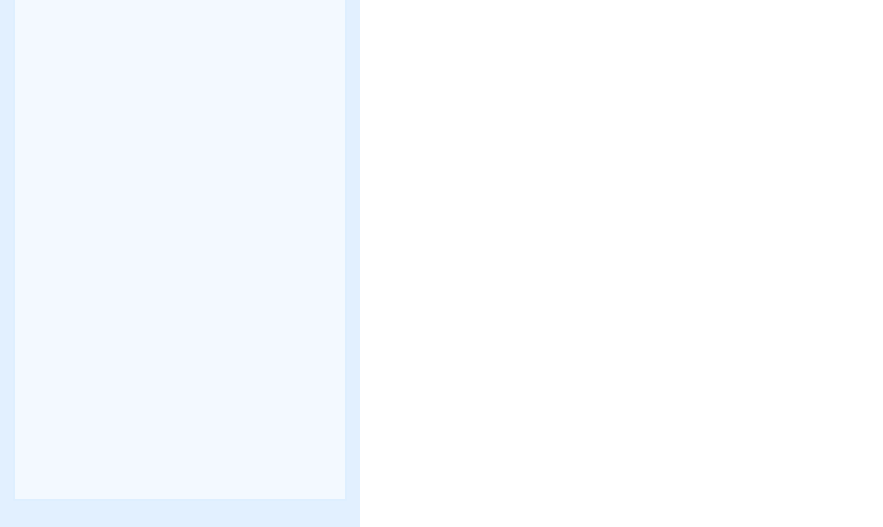
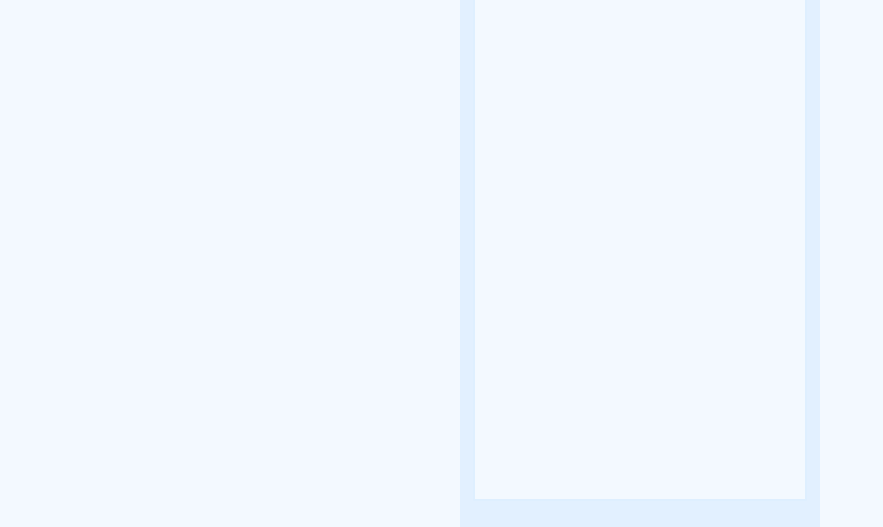
Before and after one commit to marvelmochi/todo-list, a plain HTML site: page index.html in a window 1280 px wide. Shown: the part 403-930 px from the top of the page, without its empty margins (0-883 px from the left). Drawn offline with Linux system fonts and the light colour scheme.

Commit message:
layout 수정

```diff
--- a/style.css
+++ b/style.css
@@ -1,12 +1,11 @@
 body {
   margin: 0;
   padding: 0;
-  width: 360px;
-  height: 900px;
+  background-color: #f3f9ff;
 }
 
 #wrap {
-  margin: 0;
+  margin: auto;
   padding: 0;
   width: 360px;
   height: 900px;
@@ -29,6 +28,7 @@ body {
 
 /* 메인 */
 #main {
+  margin: 0 auto;
 }
 #life-quote {
   text-align: center;
```
